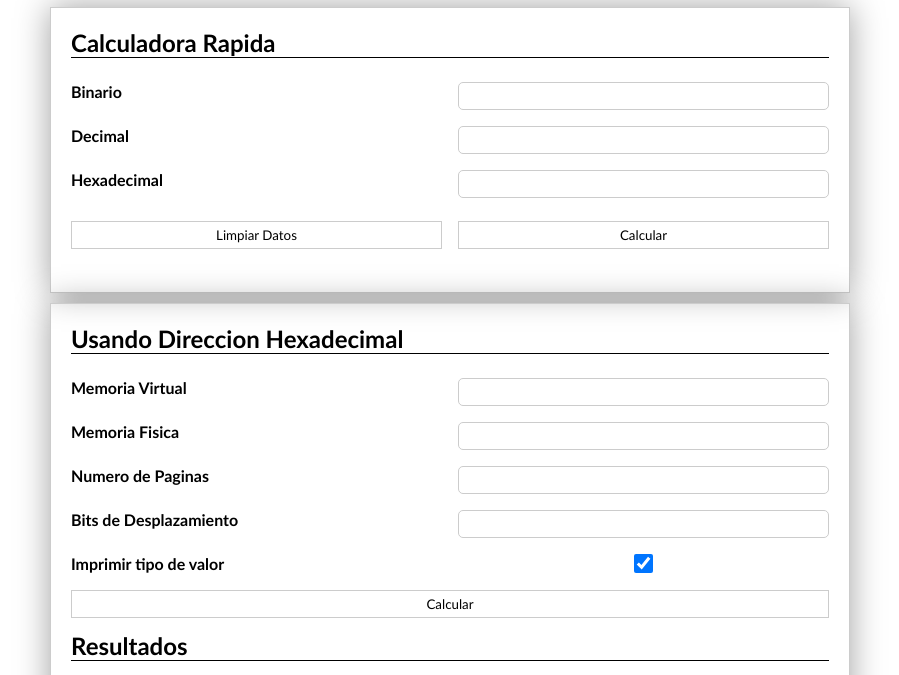
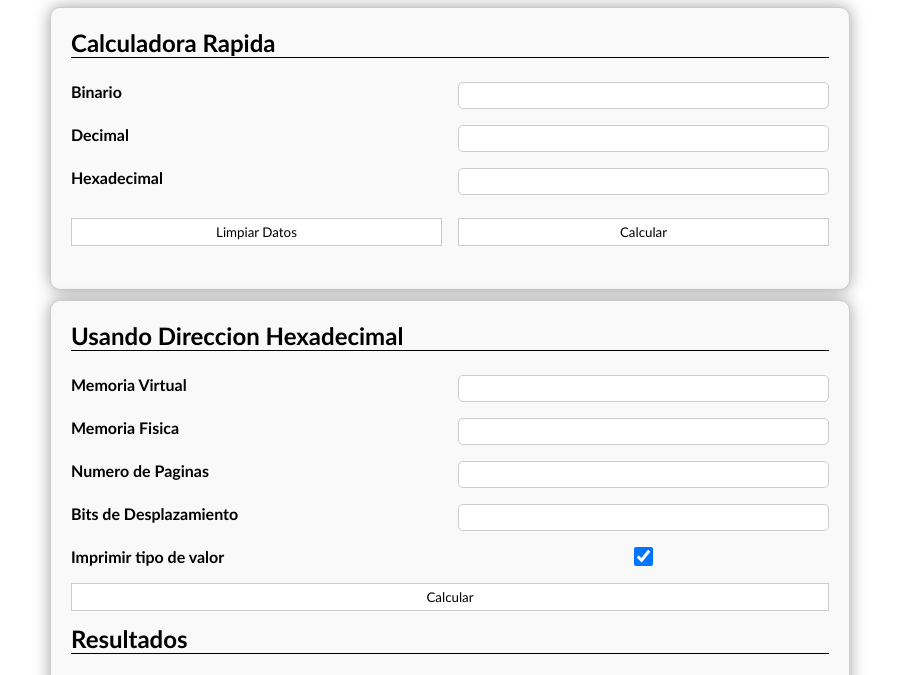
Before and after one commit to RainBWP/JS-MemoryCalculator, a plain HTML site: page docs/index.html in a window 1280 px wide. Shown: the part 71-746 px from the top of the page, without its empty margins (190-1089 px from the left). Drawn offline with Linux system fonts and the light colour scheme.

Commit message:
efecto fluorecente en hover, monospace para textos y arreglos a container cno colores root

```diff
--- a/docs/style.css
+++ b/docs/style.css
@@ -8,11 +8,15 @@
 @media (prefers-color-scheme: dark) {
     :root {
         --color-background: #1f1f1f;
-        --color-background-2: #000000;
+        --color-background-2: #1d1d1d;
         --color-text: #e2e2e2;
     }
 }
 
+input:hover {
+    border-color: var(--color-text);
+    box-shadow: 0 0 5px var(--color-text);
+}
 
 * {
     color: var(--color-text);
@@ -39,6 +43,7 @@ input {
     padding: 5px;
     border: 1px solid #ccc;
     border-radius: 5px;
+    font-family: monospace, monospace;
 }
 
 span {
@@ -46,6 +51,7 @@ span {
     text-align: right;
     background-color: #0000;
     border-bottom: var(--color-text) 1px solid;
+    font-family: monospace, monospace;
 }
 
 body {
@@ -58,13 +64,14 @@ body {
 }
 
 .container {
+    border-radius: 10px;
     margin-top: 10px;
     width: 100%;
     max-width: 800px;
     padding: 20px;
     border: 1px solid #ccc;
-    box-shadow: 0 0 2em rgba(0, 0, 0, 0.369);
-    background-color: var(--color-backgound-2);
+    box-shadow: 0 0 1em rgba(0, 0, 0, 0.369);
+    background-color: var(--color-background-2);
 }
 
 label {
```
